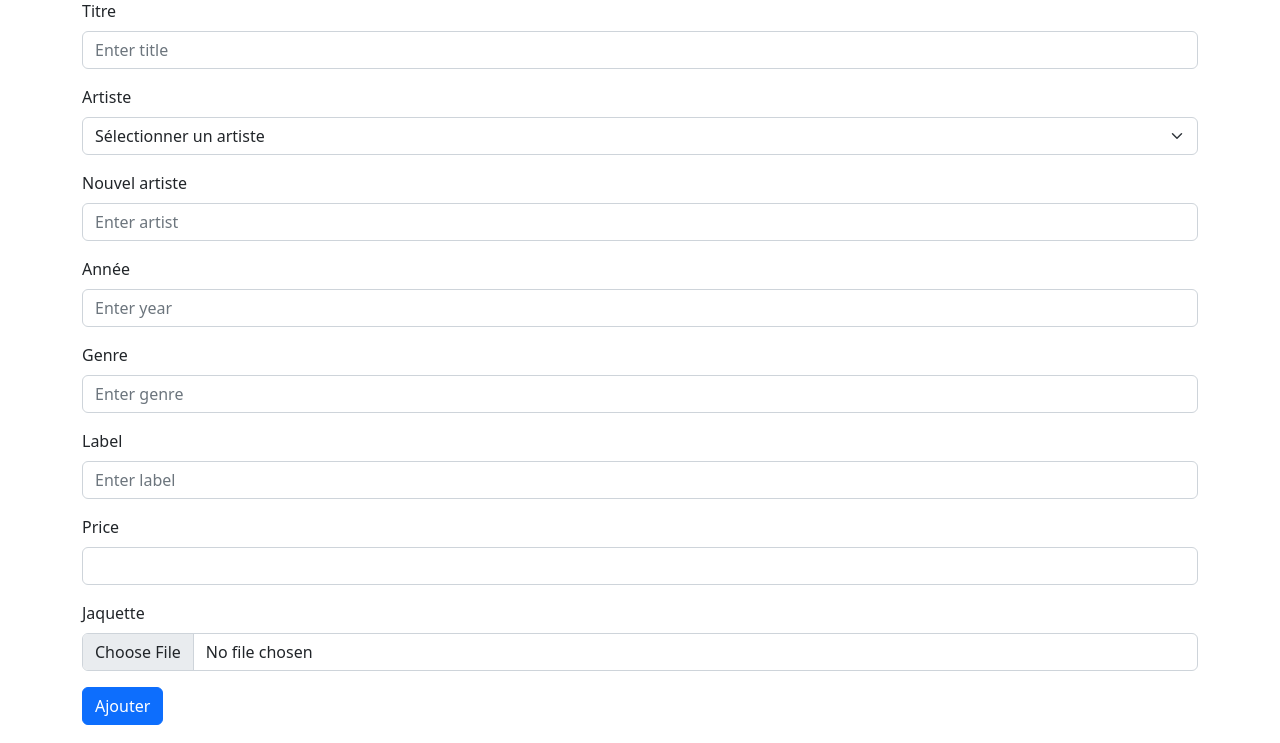
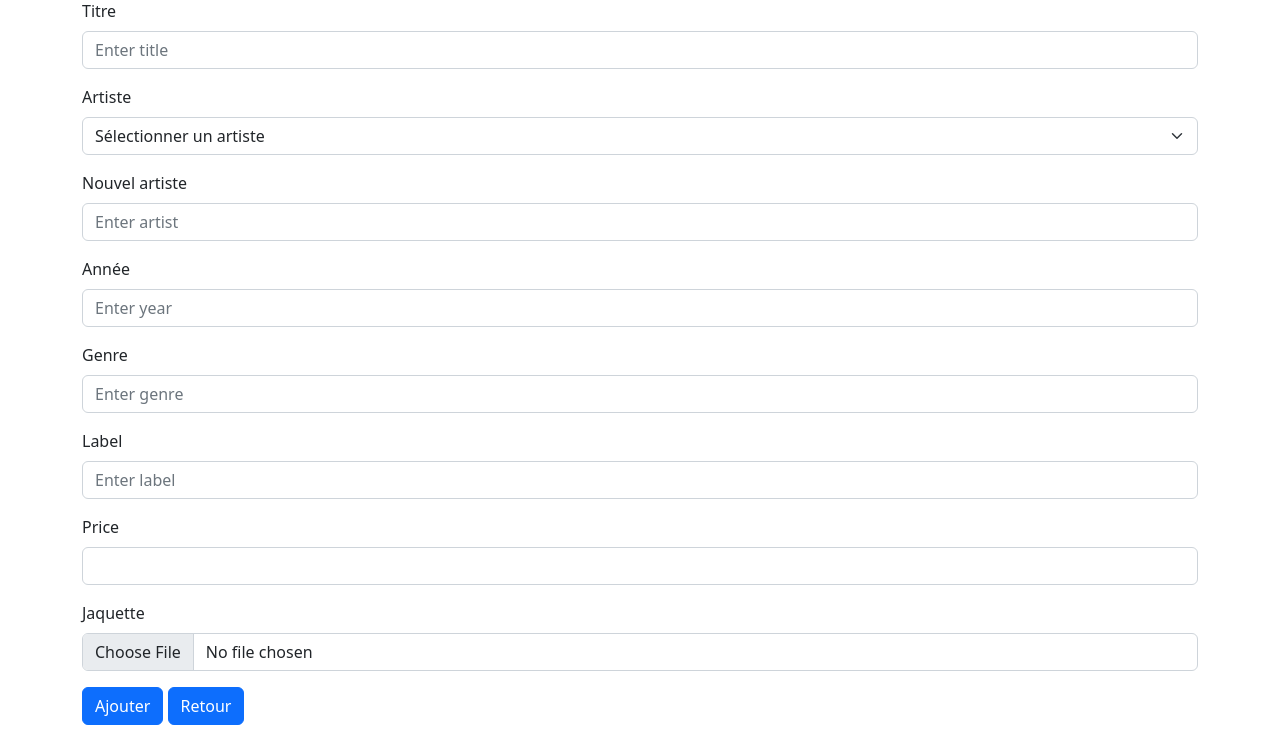
Before and after one commit to Khazza/velvet_record, a PHP site: page /add_disc.php in a window 1280 px wide. Shown: the part 57-800 px from the top of the page. Run offline with PHP 8.4, Linux system fonts and the light colour scheme; data comes from the database, SQL or seed files in the repository.

Commit message:
Finialisation

```diff
--- a/add_disc.php
+++ b/add_disc.php
@@ -20,6 +20,7 @@ $artists = $artist_stmt->fetchAll(PDO::FETCH_ASSOC);
 </head>
 
 <body>
+    <!-- Formulaire d'ajout de disque -->
     <div class="container">
         <h1>Ajouter un vinyle</h1>
         <form method="POST" action="process_add_disc.php" enctype="multipart/form-data">
@@ -61,6 +62,7 @@ $artists = $artist_stmt->fetchAll(PDO::FETCH_ASSOC);
                 <input type="file" class="form-control" id="picture" name="file" accept="image/*">
             </div>
             <button type="submit" class="btn btn-primary">Ajouter</button>
+            <a href="javascript:history.back()" class="btn btn-primary">Retour</a>
         </form>
     </div>
     <!-- Inclusion des scripts Bootstrap et des scripts JS supplémentaires -->
```
